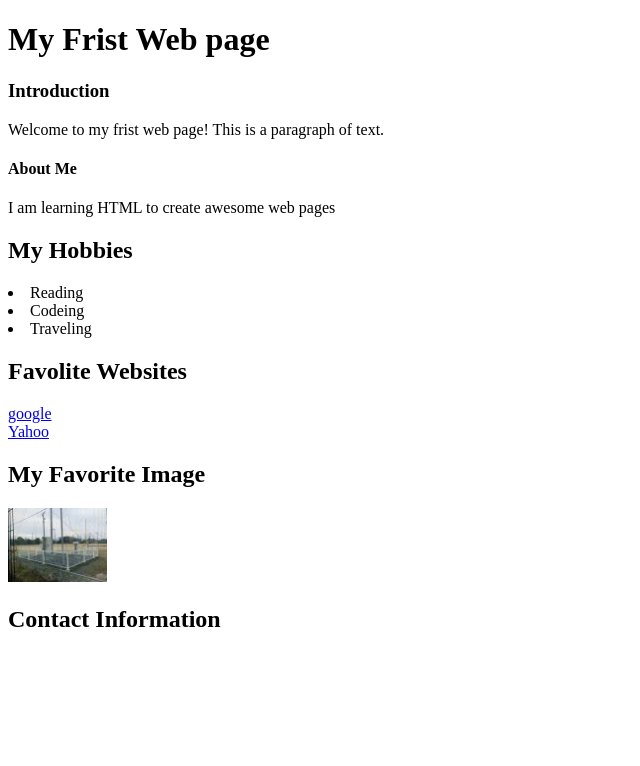
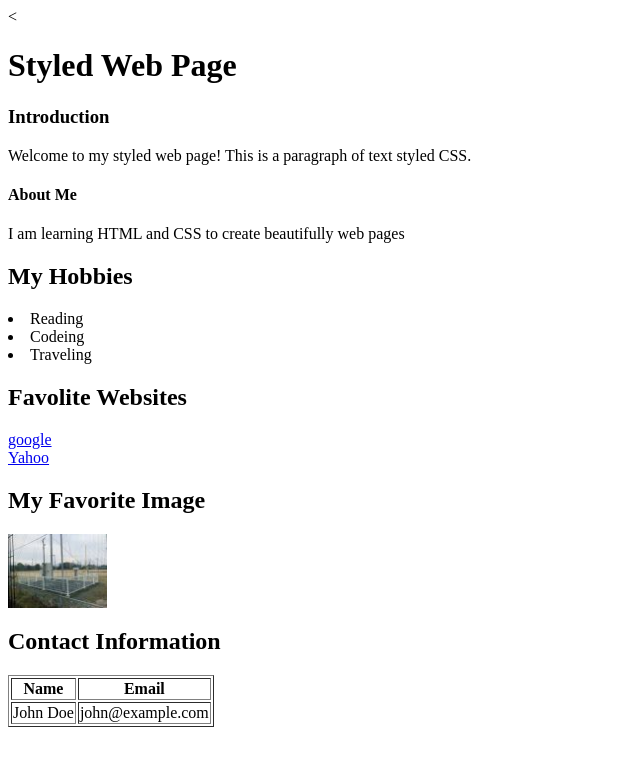
Before and after one commit to Neko-eq/www1, a plain HTML site: page kadai1/index.html in a window 1280 px wide. Shown: the whole page, without its empty margins (0-640 px from the left). Drawn offline with Linux system fonts and the light colour scheme.

Commit message:
kadai updated

```diff
--- a/kadai1/index.html
+++ b/kadai1/index.html
@@ -1,15 +1,18 @@
-<!DOCTYPE html>
+<<!DOCTYPE html>
 <html lang="ja">
 <head>
     <meta charset="UTF-8">
     <meta name="viewport" content="width=device-width, initial-scale=1.0">
     <title>ウェブページ</title>
-    <h1>My Frist Web page</h1>
+    <style>
+
+        </style>
+    <h1>Styled Web Page</h1>
      <h3>Introduction</h3>
-    <p>Welcome to my frist web page! This is a paragraph of text.</p>
+    <p>Welcome to my styled web page! This is a paragraph of text styled CSS.</p>
 
     <h4>About Me </h4>
-    <p>I am learning HTML to create awesome web pages</p>
+    <p>I am learning HTML and CSS to create beautifully web pages</p>
 
     <h2>My Hobbies</h2>
     <li>Reading</li>
@@ -21,16 +24,17 @@
     <a href="https://www.yahoo.co.jp//">Yahoo</a></li>
 
     <h2>My Favorite Image</h2>
-    <img src="images/Favorite image 1.jpg"width = "99" alt="アメダス大垣観測点">
+    <img src="images/Favorite image 1.jpg"width = "99" alt="課題5写真">
 
     <h2>Contact Information</h2>
-
-
-
-
+    <table border="1">
+    <tr>
+        <th>Name</th>
+        <th>Email</th>
+    </tr>
+    <tr>
+        <td>John Doe</td>
+        <td>john@example.com</td>
+    </table>
 
 </head>
-<body>
-
-</body>
-</html>
```
